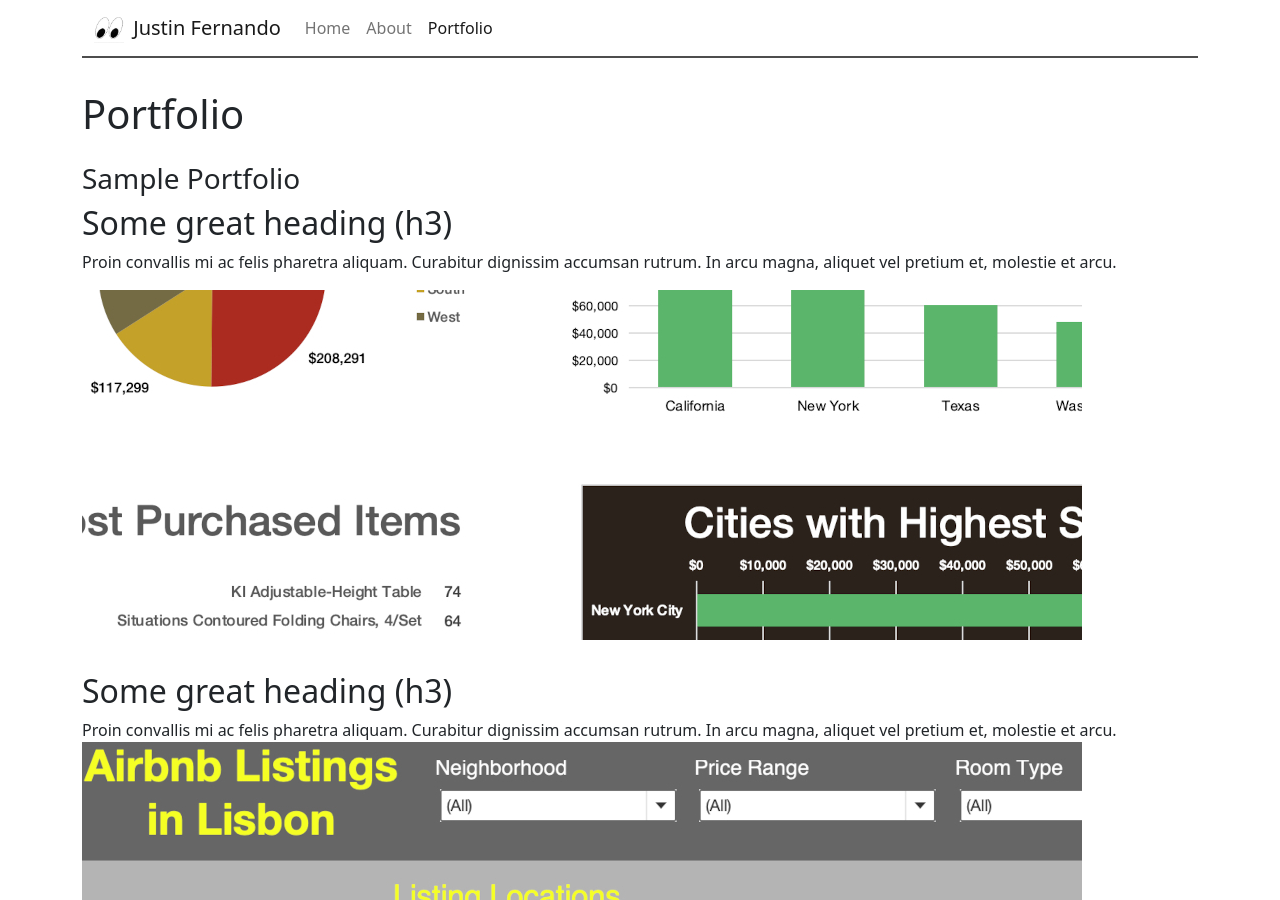
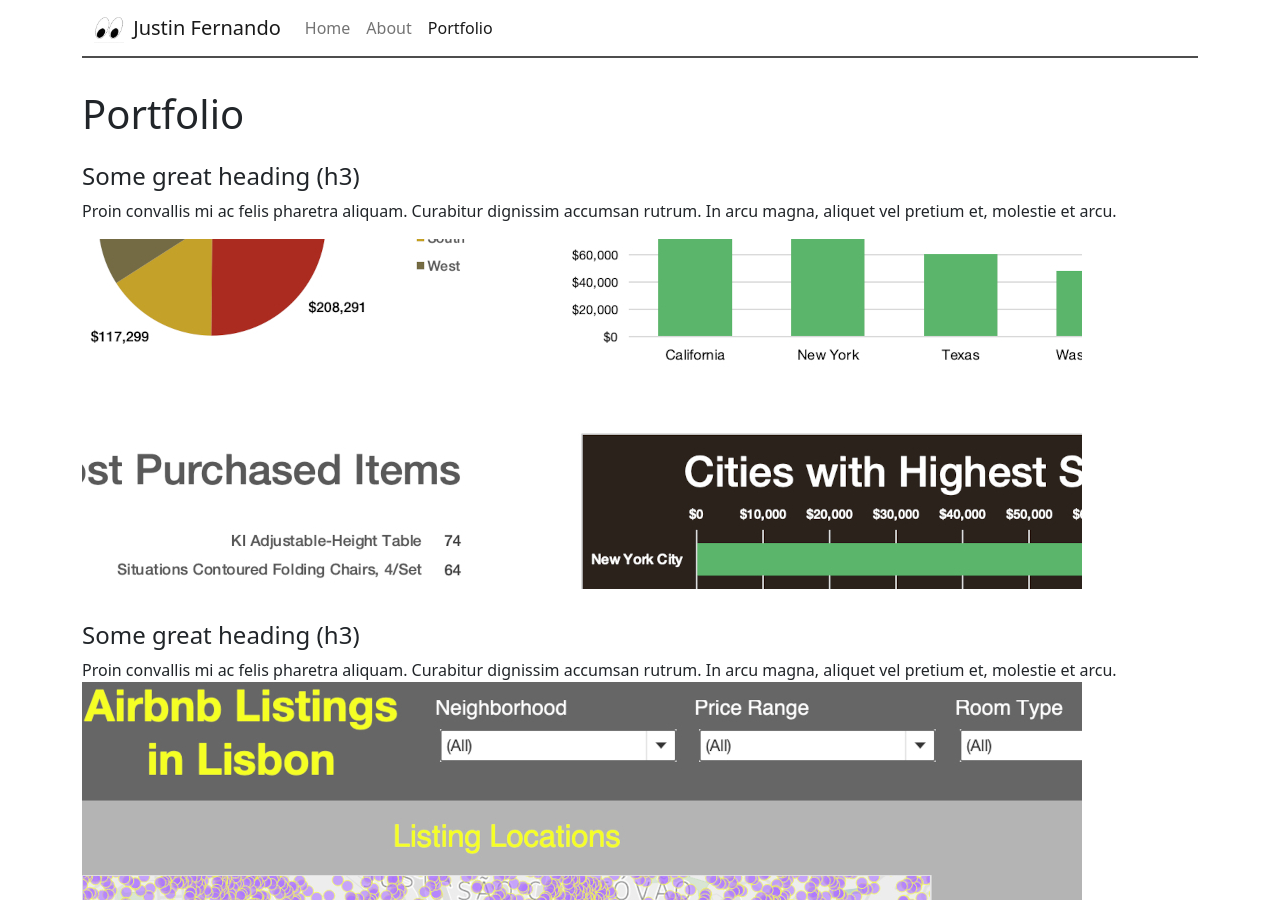
Before and after one commit to jfernando-work/jfernando-work.github.io, a Jekyll site: the page built from portfolio.md, in a window 1280 px wide and 900 px high. Built offline with Jekyll 4.4.1, drawn with Linux system fonts in a browser that asks for light colours.

Commit message:
updating text outline on portfolio

```diff
--- a/portfolio.md
+++ b/portfolio.md
@@ -4,25 +4,24 @@ title: Portfolio
 permalink: /portfolio/
 ---
 
-### Sample Portfolio
 
-## Some great heading (h3)
+#### Some great heading (h3)
 
 Proin convallis mi ac felis pharetra aliquam. Curabitur dignissim accumsan rutrum. In arcu magna, aliquet vel pretium et, molestie et arcu.
 
 ![Furniture Store Sales - Excel Dashboard]({{site.baseurl}}/assets/images/sample_portfolio/excel.jpg)
 
-## Some great heading (h3)
+#### Some great heading (h3)
 
 Proin convallis mi ac felis pharetra aliquam. Curabitur dignissim accumsan rutrum. In arcu magna, aliquet vel pretium et, molestie et arcu.
 ![Airbnb Listings in Lisbon - Tableau Dashboard]({{site.baseurl}}/assets/images/sample_portfolio/tableau.jpg)
 
-## Some great heading (h3)
+#### Some great heading (h3)
 
 Proin convallis mi ac felis pharetra aliquam. Curabitur dignissim accumsan rutrum. In arcu magna, aliquet vel pretium et, molestie et arcu.
 ![Location Wiz, a geography game]({{site.baseurl}}/assets/images/sample_portfolio/LocationWiz.jpg)
 
-## Some great heading (h3)
+#### Some great heading (h3)
 
 Proin convallis mi ac felis pharetra aliquam. Curabitur dignissim accumsan rutrum. In arcu magna, aliquet vel pretium et, molestie et arcu.
 ![Chungking Express Screencap 4]({{site.baseurl}}/assets/images/sample_portfolio/4.jpg)
```
